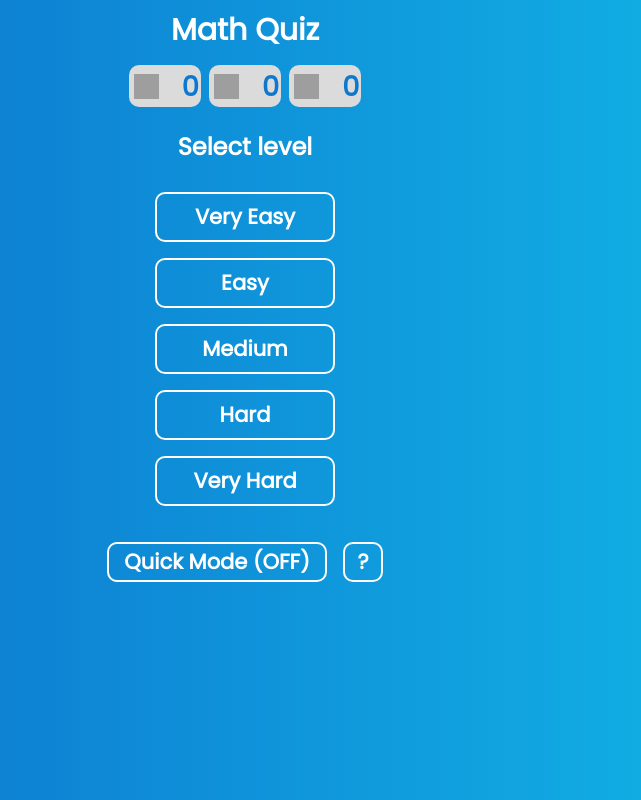
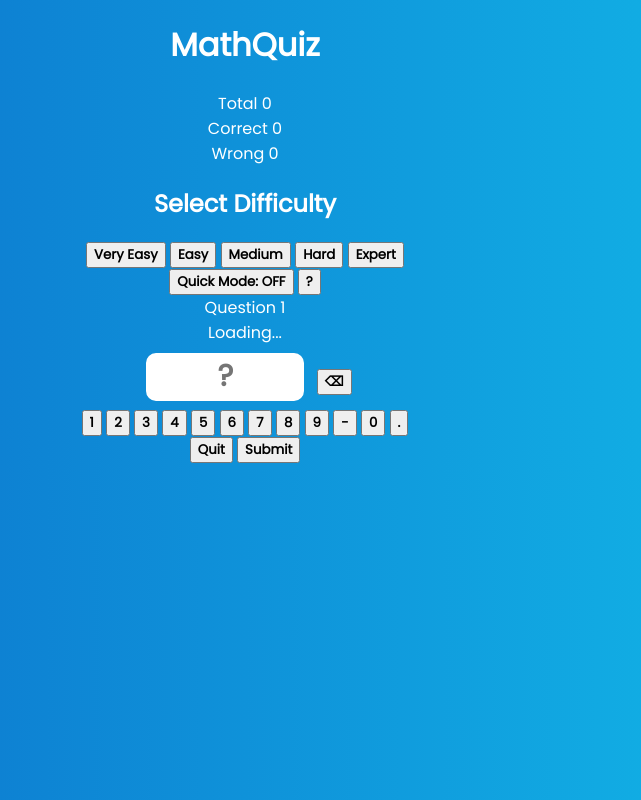
Before and after one commit to VectorStatic/Math-Quiz-Game, a plain HTML site: page index.html in a window 1280 px wide. Shown: the whole page, without its empty margins (395-1036 px from the left). Drawn offline with nearby package versions, Linux system fonts and the light colour scheme; some packages are replaced by stand-ins of ours; grey boxes are pictures that could not be loaded; a script that the page names is missing.

Commit message:
Update HTML structure and SweetAlert version

```diff
--- a/index.html
+++ b/index.html
@@ -2,74 +2,85 @@
 <html lang="en">
 <head>
     <meta charset="UTF-8">
-    <meta http-equiv="X-UA-Compatible" content="IE=edge">
     <meta name="viewport" content="width=device-width, initial-scale=1.0">
     <title>Math Quiz Game</title>
-    <link rel="shortcut icon" type="image/jpg" href="Images/favicon.PNG"/>
     <link rel="stylesheet" href="style.css">
-    <script src="https://code.jquery.com/jquery-3.2.1.min.js"></script>
-    <script src="https://cdn.jsdelivr.net/npm/sweetalert2@9"></script>
+    <script src="https://cdn.jsdelivr.net/npm/sweetalert2@11"></script>
 </head>
 <body>
-    <span id="logo">Math Quiz</span>
-    <div class="titlebar">
-        <div id="count">
-            <img src="https://image.flaticon.com/icons/svg/1277/1277603.svg"><span id="total">0</span>
-        </div>
-        <div id="count">
-            <img src="https://image.flaticon.com/icons/svg/1277/1277588.svg"><span id="correct">0</span>
-        </div>
-        <div id="count">
-            <img src="https://image.flaticon.com/icons/svg/1277/1277612.svg"><span id="wrong">0</span>
-        </div>
-    </div>
 
-    <div id="diff">
-        <h2>Select level</h2>
-        <button onclick="level(1)">Very Easy</button><br />
-        <button onclick="level(2)">Easy</button><br />
-        <button onclick="level(3)">Medium</button><br />
-        <button onclick="level(4)">Hard</button><br />
-        <button onclick="level(5)">Very Hard</button>
-        <div style="height:20px"></div>
-        <button style="height: 40px;width:220px" id="mode">Quick Mode (OFF)</button><button style="width:40px;height:40px" id="ex">?</button>
-    </div>
+    <main class="app-container">
+        <header class="game-header">
+            <h1 class="logo">Math<span class="highlight">Quiz</span></h1>
+            <div class="score-board">
+                <div class="score-item" title="Total Questions">
+                    <span class="label">Total</span>
+                    <span id="score-total" class="value">0</span>
+                </div>
+                <div class="score-item success" title="Correct Answers">
+                    <span class="label">Correct</span>
+                    <span id="score-correct" class="value">0</span>
+                </div>
+                <div class="score-item danger" title="Wrong Answers">
+                    <span class="label">Wrong</span>
+                    <span id="score-wrong" class="value">0</span>
+                </div>
+            </div>
+        </header>
 
-    <div id="quizbody">
-        <div style="height:10px"></div>
-        <div id='serial'><span>Question. </span><span id='no'>1</span></div>
-        <p id="question"></p>
+        <section id="menu-screen" class="screen active">
+            <h2>Select Difficulty</h2>
+            <div class="difficulty-grid">
+                <button class="btn btn-outline" data-level="1">Very Easy</button>
+                <button class="btn btn-outline" data-level="2">Easy</button>
+                <button class="btn btn-outline" data-level="3">Medium</button>
+                <button class="btn btn-outline" data-level="4">Hard</button>
+                <button class="btn btn-outline" data-level="5">Expert</button>
+            </div>
 
-        <center><div id="timer">
-            <div id="bar"></div>
-        </div></center>
+            <div class="options-row">
+                <button id="btn-quick-mode" class="btn btn-secondary">Quick Mode: OFF</button>
+                <button id="btn-info" class="btn btn-small" aria-label="Info">?</button>
+            </div>
+        </section>
 
-        <br />
-        <input id="answer" readonly>
-        <button id="del" style="width:45px;padding:5px;">←</button>
-        <br />
-        <button id="donebtn" onclick="check()">Done</button>
-        <div id="nums">
-            <button onclick="ins(1)">1</button>
-            <button onclick="ins(2)">2</button>
-            <button onclick="ins(3)">3</button>
-            <button onclick="ins(4)">4</button>
-            <br />
-            <button onclick="ins(5)">5</button>
-            <button onclick="ins(6)">6</button>
-            <button onclick="ins(7)">7</button>
-            <button onclick="ins(8)">8</button>
-            <br />
-            <button onclick="ins(9)">9</button>
-            <button onclick="ins(0)">0</button>
-            <button onclick="ins('-')">-</button>
-            <button onclick="ins('.')">.</button>
-        </div>
-        <br />
-        <button id="res">Reset</button>
-    </div>
+        <section id="game-screen" class="screen hidden">
+            <div class="question-container">
+                <span class="q-label">Question <span id="q-number">1</span></span>
+                <div id="question-text" class="math-problem">Loading...</div>
+            </div>
+
+            <div class="timer-container">
+                <div id="timer-bar" class="timer-bar"></div>
+            </div>
+
+            <div class="input-area">
+                <input type="text" id="user-input" readonly placeholder="?">
+                <button id="btn-backspace" class="btn-icon">⌫</button>
+            </div>
+
+            <div class="numpad">
+                <button class="num-btn" data-val="1">1</button>
+                <button class="num-btn" data-val="2">2</button>
+                <button class="num-btn" data-val="3">3</button>
+                <button class="num-btn" data-val="4">4</button>
+                <button class="num-btn" data-val="5">5</button>
+                <button class="num-btn" data-val="6">6</button>
+                <button class="num-btn" data-val="7">7</button>
+                <button class="num-btn" data-val="8">8</button>
+                <button class="num-btn" data-val="9">9</button>
+                <button class="num-btn" data-val="-">-</button>
+                <button class="num-btn" data-val="0">0</button>
+                <button class="num-btn" data-val=".">.</button>
+            </div>
+
+            <div class="action-row">
+                <button id="btn-reset" class="btn btn-text">Quit</button>
+                <button id="btn-submit" class="btn btn-primary">Submit</button>
+            </div>
+        </section>
+    </main>
 
     <script src="script.js"></script>
-
 </body>
 </html>
```
